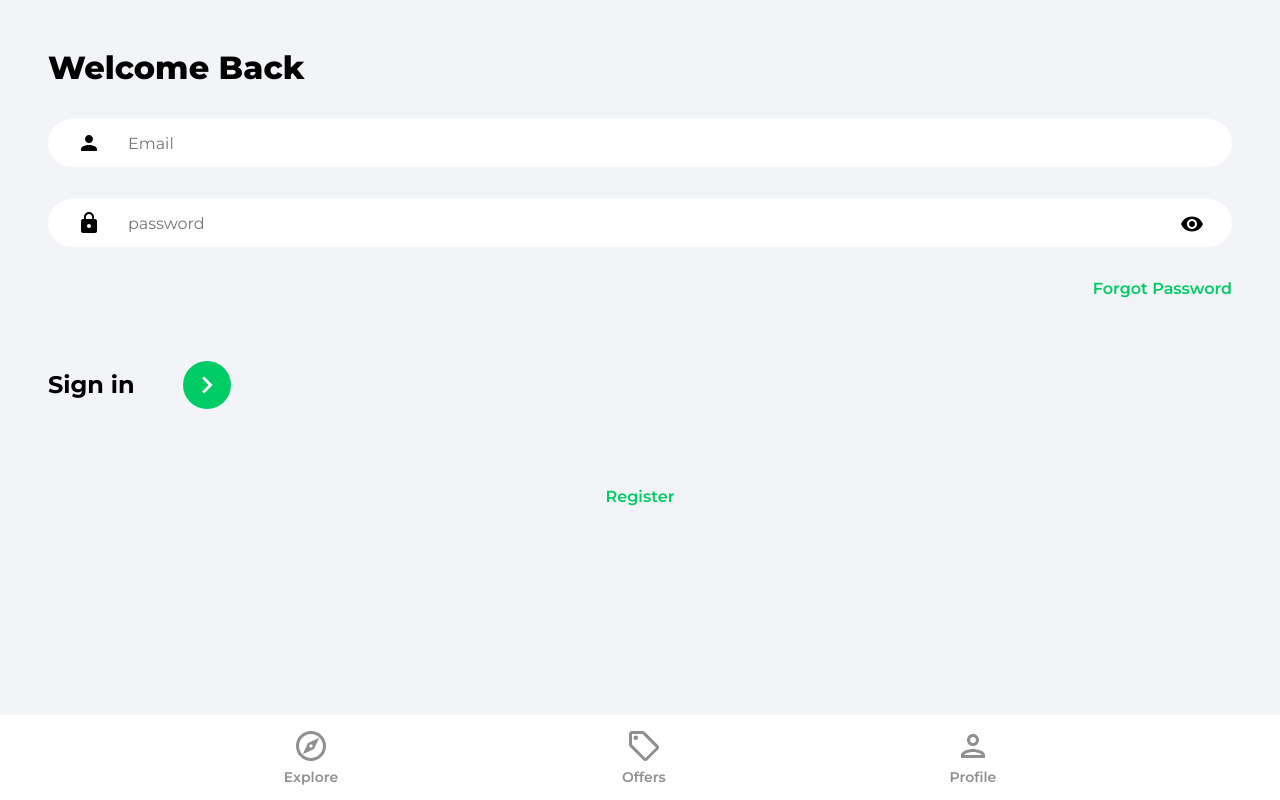
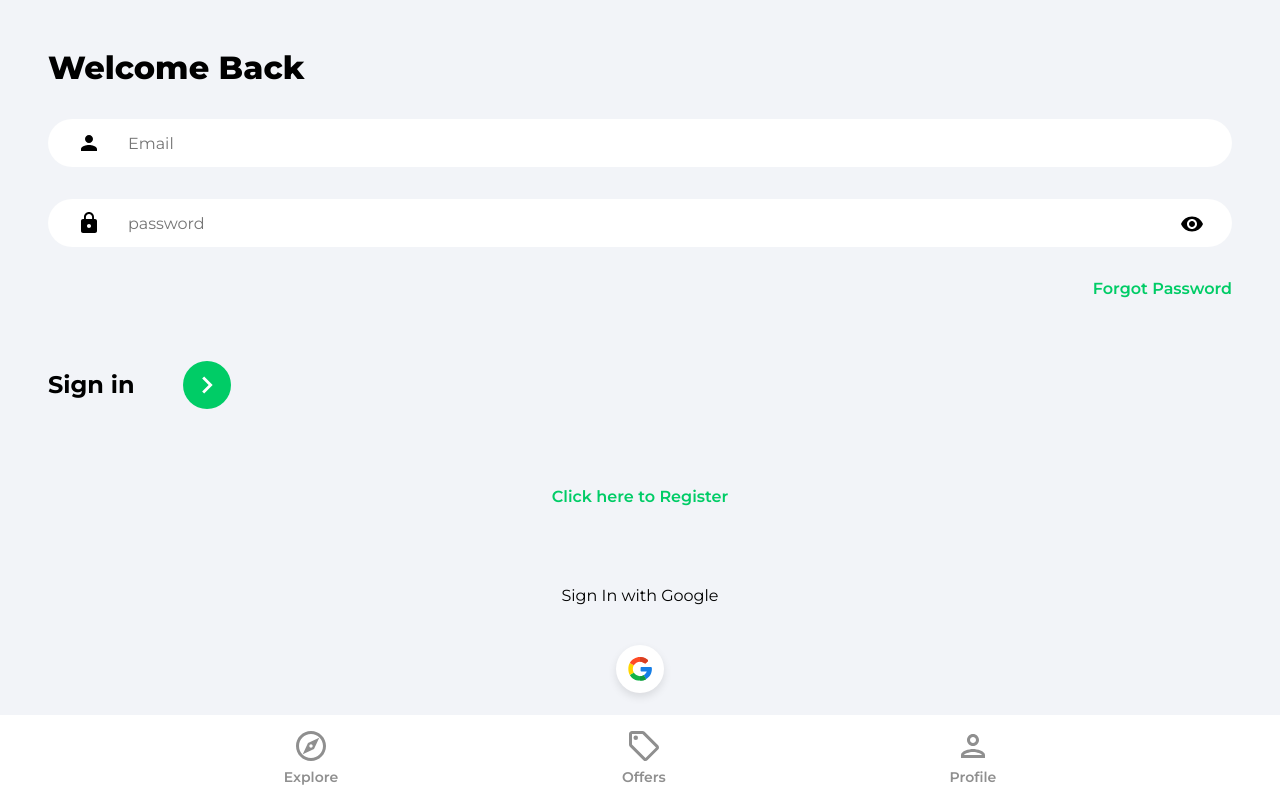
Before and after one commit to jtc27/housing-marketplace-react, a React (Create React App) app: page /sign-in in a window 1280 px wide. Built offline with nearby package versions, Linux system fonts and the light colour scheme.

Commit message:
google auth addedd

```diff
--- /dev/null
+++ b/src/components/OAuth.jsx
@@ -0,0 +1,56 @@
+import { useLocation, useNavigate } from "react-router-dom"
+
+import { getAuth, signInWithPopup, GoogleAuthProvider } from "firebase/auth"
+import { doc, setDoc, getDoc, serverTimestamp } from "firebase/firestore"
+
+import { db } from '../firebase.config'
+
+import { toast } from "react-toastify"
+
+import googleIcon from '../assets/svg/googleIcon.svg'
+
+function OAuth() {
+
+  const navigate = useNavigate()
+  const location = useLocation()
+
+  const onGoogleClick = async () => {
+    try {
+      const auth = getAuth()
+      const provider = new GoogleAuthProvider()
+      const result = await signInWithPopup(auth, provider)
+
+      const user = result.user
+
+      //check if user.uid
+      const docRef = doc(db, 'users', user.uid)
+      const docSnap = await getDoc(docRef)
+
+      //if user.uid doesn't exist, create new user.uid
+      if(!docSnap.exists()) {
+        await setDoc(doc(db, 'users', user.uid), {
+          name: user.displayName,
+          email: user.email,
+          timestamp: serverTimestamp()
+        })
+      }
+
+      navigate('/')
+
+    } catch (error) {
+      toast.error('Could not authorize with Google')
+    }
+  }
+
+
+  return (
+    <div className="socialLogin">
+      <p>{location.pathname === '/sign-in' ? 'Sign In with Google' : 'Register with Google'}</p>
+      <button className="socialIconDiv" onClick={onGoogleClick}>
+        <img src={googleIcon} alt="google" class='socialIconImg' />
+      </button>
+    </div>
+  )
+}
+
+export default OAuth
--- a/src/pages/SignIn.jsx
+++ b/src/pages/SignIn.jsx
@@ -1,4 +1,6 @@
 import { toast } from "react-toastify"
+
+import OAuth from "../components/OAuth"
 
 import { useState } from "react"
 import { Link, useNavigate } from "react-router-dom"
@@ -85,11 +87,11 @@
         </div>
         </form>
 
-        {/* google OAuth */}
+
         <Link to='/sign-up'
         className="registerLink">
-        Register
-        </Link>
+        Click here to Register
+        </Link><OAuth/>
 
       </main>
     </div>
--- a/src/pages/SignUp.jsx
+++ b/src/pages/SignUp.jsx
@@ -1,4 +1,6 @@
 import { toast } from "react-toastify"
+
+import OAuth from "../components/OAuth"
 
 import { useState } from "react"
 import { Link, useNavigate } from "react-router-dom"
@@ -109,7 +111,7 @@
         </div>
         </form>
 
-        {/* google OAuth */}
+        <OAuth />
         <Link to='/sign-in'
         className="registerLink">
         Sign In Page
```
